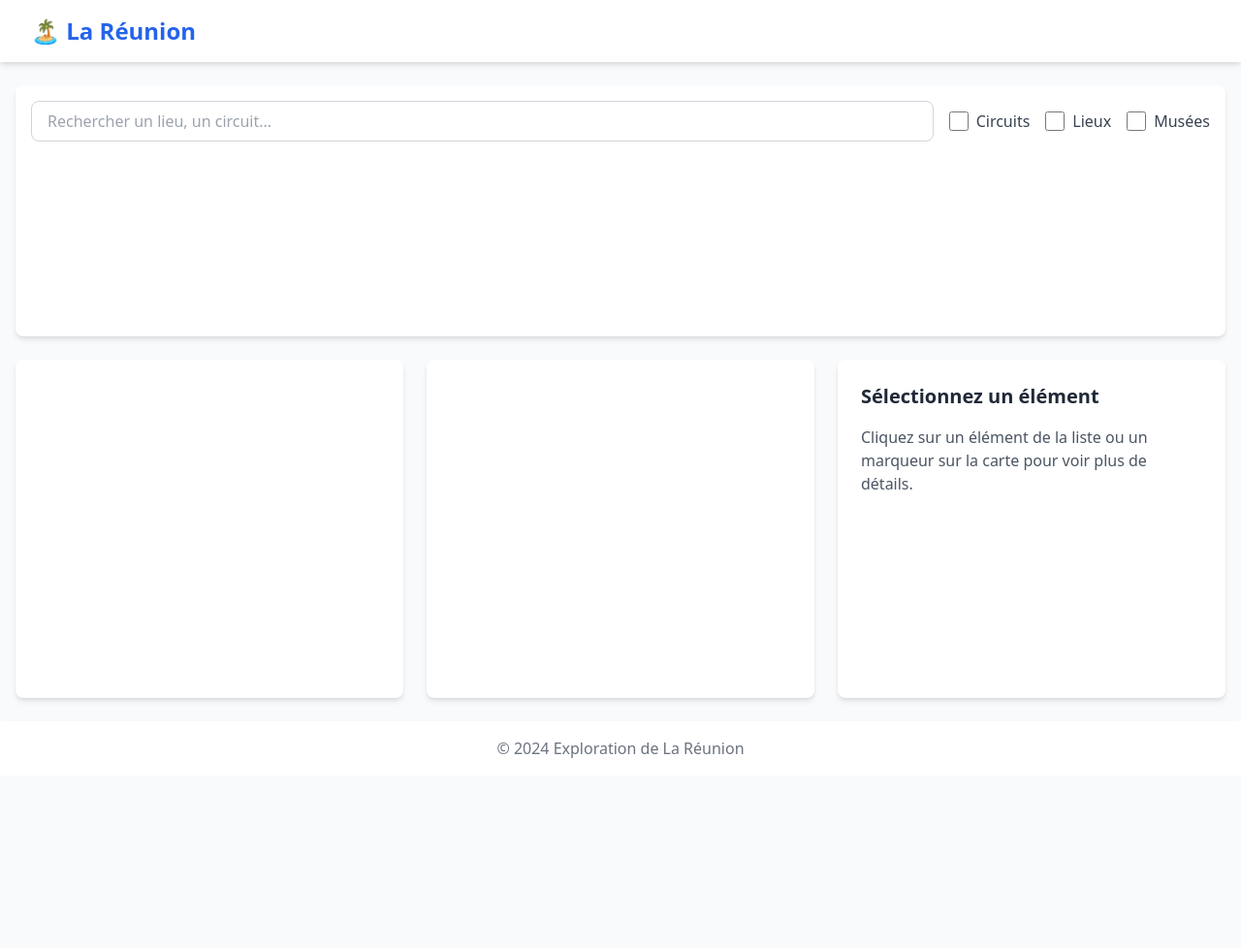
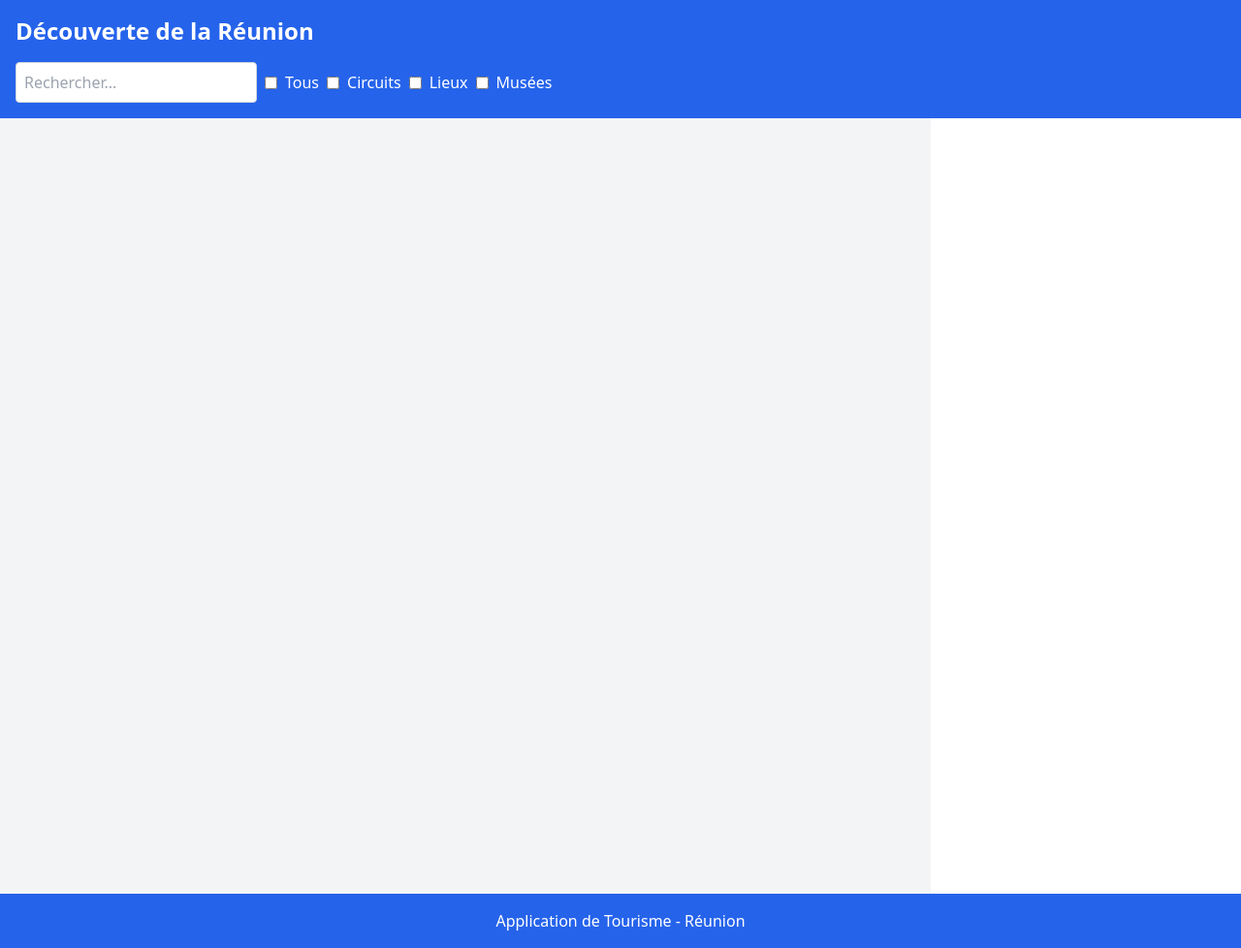
Before and after one commit to clemriq/reunion-island-map, a plain HTML site: page index.html in a window 1280 px wide. Shown: the whole page at 97% size. Before the commit the page ends 800 px from the top, so only its background shows below. Drawn offline with nearby package versions, Linux system fonts and the light colour scheme.

Commit message:
updated index.html with tailwind

```diff
--- a/index.html
+++ b/index.html
@@ -2,82 +2,48 @@
 <html lang="fr">
 <head>
     <meta charset="UTF-8">
-    <title>Exploration de La Réunion</title>
     <meta name="viewport" content="width=device-width, initial-scale=1.0">
+    <title>Application de Tourisme - Réunion</title>
     <link href="https://cdn.jsdelivr.net/npm/tailwindcss@2.2.19/dist/tailwind.min.css" rel="stylesheet">
-    <link rel="stylesheet" href="https://unpkg.com/leaflet@1.7.1/dist/leaflet.css" />
+    <link rel="stylesheet" href="https://unpkg.com/leaflet@1.9.4/dist/leaflet.css"
+    integrity="sha256-p4NxAoJBhIIN+hmNHrzRCf9tD/miZyoHS5obTRR9BMY="
+    crossorigin=""/>
+    <link rel="stylesheet" href="css/style.css">
 </head>
-<body class="bg-gray-50 antialiased">
-    <div class="min-h-screen flex flex-col">
-        <!-- Barre de navigation moderne -->
-        <nav class="bg-white shadow-md">
-            <div class="max-w-7xl mx-auto px-4 sm:px-6 lg:px-8">
-                <div class="flex items-center justify-between h-16">
-                    <div class="flex items-center">
-                        <div class="flex-shrink-0">
-                            <h1 class="text-2xl font-bold text-blue-600">🏝️ La Réunion</h1>
-                        </div>
-                    </div>
-                </div>
-            </div>
-        </nav>
-
-        <!-- Conteneur principal -->
-        <main class="flex-grow container mx-auto px-4 py-6 grid grid-cols-1 lg:grid-cols-3 gap-6">
-            <!-- Zone de filtres et recherche -->
-            <div class="lg:col-span-3 bg-white rounded-lg shadow-md p-4">
-                <div class="flex flex-col md:flex-row space-y-4 md:space-y-0 md:space-x-4">
-                    <div class="flex-grow">
-                        <input
-                            type="text"
-                            id="searchInput"
-                            placeholder="Rechercher un lieu, un circuit..."
-                            class="w-full px-4 py-2 border border-gray-300 rounded-lg focus:outline-none focus:ring-2 focus:ring-blue-500"
-                        >
-                    </div>
-                    <div class="flex space-x-4">
-                        <label class="inline-flex items-center">
-                            <input type="checkbox" name="typeFilter" value="circuit" class="form-checkbox h-5 w-5 text-blue-600">
-                            <span class="ml-2 text-gray-700">Circuits</span>
+<body class="bg-gray-100 text-gray-900">
+    <header class="bg-blue-600 text-white p-4">
+        <h1 class="text-2xl font-bold">Découverte de la Réunion</h1>
+        <div id="search-container" class="mt-4 flex space-x-2">
+            <input type="text" id="search-input" placeholder="Rechercher..." class="p-2 border border-gray-300 rounded text-black">
+            <div id="filter-container" class="flex space-x-2">
+                <label class="flex items-center">
+                    <input type="checkbox" id="filter-all" value="all" class="mr-2"> Tous
                 </label>
-                        <label class="inline-flex items-center">
-                            <input type="checkbox" name="typeFilter" value="lieu" class="form-checkbox h-5 w-5 text-green-600">
-                            <span class="ml-2 text-gray-700">Lieux</span>
+                <label class="flex items-center">
+                    <input type="checkbox" id="filter-circuit" value="circuit" class="mr-2"> Circuits
                 </label>
-                        <label class="inline-flex items-center">
-                            <input type="checkbox" name="typeFilter" value="musee" class="form-checkbox h-5 w-5 text-red-600">
-                            <span class="ml-2 text-gray-700">Musées</span>
+                <label class="flex items-center">
+                    <input type="checkbox" id="filter-lieu" value="lieu" class="mr-2"> Lieux
+                </label>
+                <label class="flex items-center">
+                    <input type="checkbox" id="filter-musee" value="musee" class="mr-2"> Musées
                 </label>
             </div>
         </div>
+    </header>
+    <main class="flex">
+        <div id="list-container" class="w-1/4 p-4 overflow-y-auto h-screen">
+            <ul id="item-list" class="space-y-2"></ul>
         </div>
-
-            <!-- Liste des éléments -->
-            <div class="bg-white rounded-lg shadow-md overflow-y-auto max-h-[70vh]" id="itemList">
-                <!-- Les éléments seront chargés dynamiquement ici -->
-            </div>
-
-            <!-- Carte interactive -->
-            <div class="lg:col-span-1 bg-white rounded-lg shadow-md h-[70vh]">
-                <div id="mapContainer" class="w-full h-full rounded-lg"></div>
-            </div>
-
-            <!-- Détails de l'élément -->
-            <div class="bg-white rounded-lg shadow-md p-6" id="itemDetails">
-                <h2 class="text-xl font-semibold text-gray-800 mb-4">Sélectionnez un élément</h2>
-                <p class="text-gray-600">Cliquez sur un élément de la liste ou un marqueur sur la carte pour voir plus de détails.</p>
-            </div>
+        <div id="map-container" class="w-1/2 h-screen relative"></div>
+        <div id="details-container" class="w-1/4 p-4 overflow-y-auto h-screen bg-white"></div>
     </main>
-
-        <!-- Footer -->
-        <footer class="bg-white shadow-md">
-            <div class="max-w-7xl mx-auto py-4 px-4 sm:px-6 lg:px-8 text-center">
-                <p class="text-gray-500">© 2024 Exploration de La Réunion</p>
-            </div>
+    <footer class="bg-blue-600 text-white p-4 text-center">
+        <p>Application de Tourisme - Réunion</p>
     </footer>
-    </div>
-
-    <script src="https://unpkg.com/leaflet@1.7.1/dist/leaflet.js"></script>
+    <script src="https://unpkg.com/leaflet@1.9.4/dist/leaflet.js"
+    integrity="sha256-20nQCchB9co0qIjJZRGuk2/Z9VM+kNiyxNV1lvTlZBo="
+    crossorigin=""></script>
     <script src="js/script.js"></script>
 </body>
 </html>
```
Lines whose indentation alone changed are shown as unchanged.
